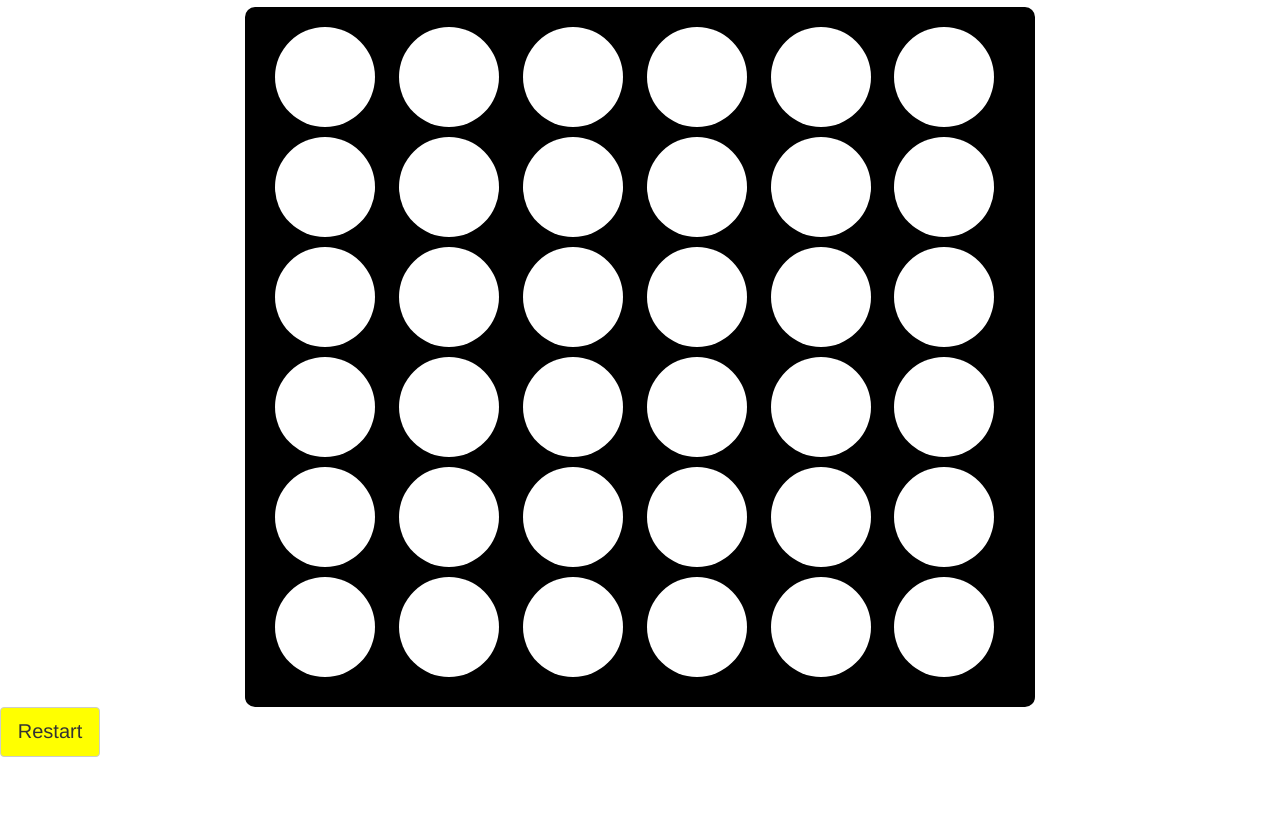
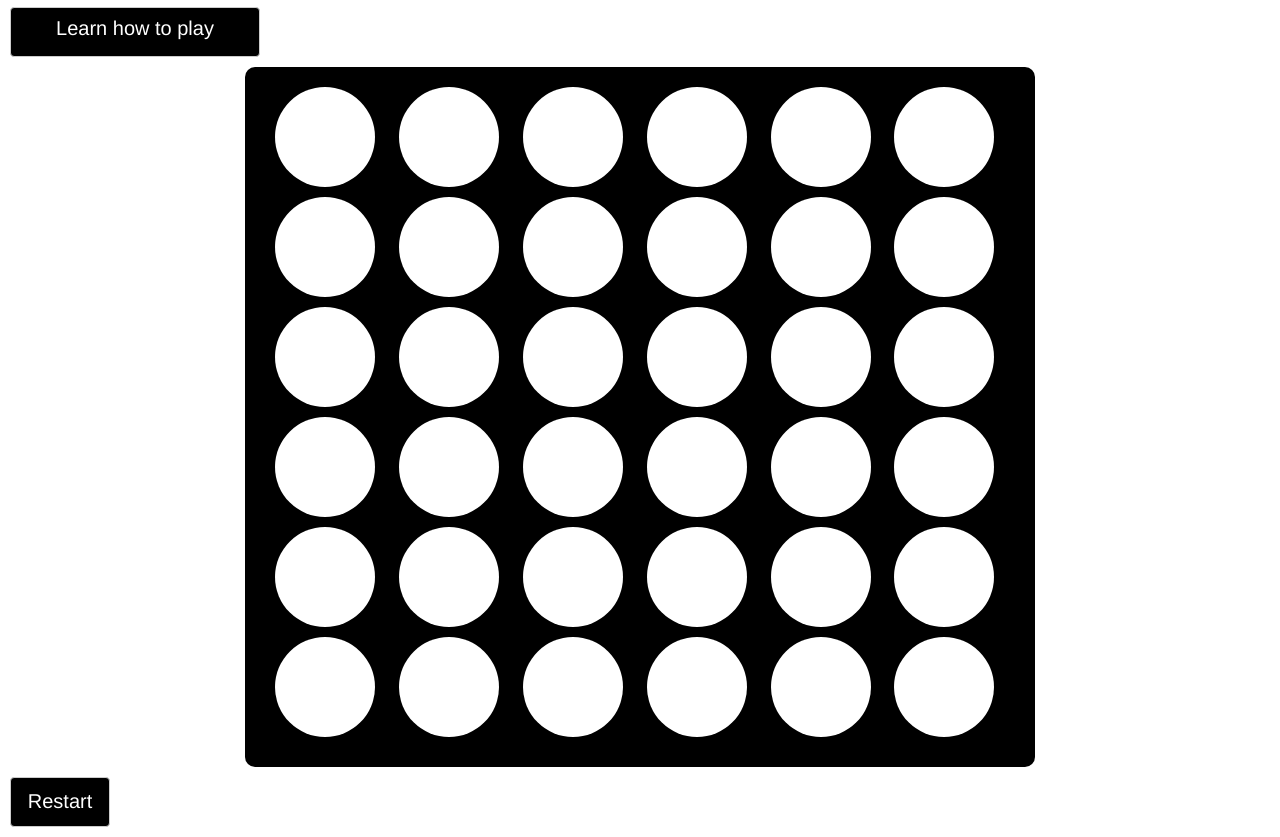
Before and after one commit to jcolairo/sg-project-1, a website: page index.html in a window 1280 px wide. Shown: the part 63-900 px from the top of the page. Before the commit the page ends 820 px from the top, so only its background shows below. Drawn offline with nearby package versions, Linux system fonts and the light colour scheme.

Commit message:
added learn how to play page

```diff
--- a/homepage.css
+++ b/homepage.css
@@ -1,5 +1,5 @@
 .space {
-  margin: 100px;
+  margin: 50px;
   display: block;
 }
 .text {
@@ -7,4 +7,12 @@
 }
 .btn {
   margin: 10px;
+  width: 275px;
+  display: block;
+  text-align: center;
+  height: 50px;
+  font-size: 20px;
+  background: black;
+  color: white;
+  margin: 10px;
 }
--- a/index.html
+++ b/index.html
@@ -14,6 +14,16 @@
 <body>
 
   <h1>Connect 4</h1>
+
+  <!-- This is the modal for the info button ##################################### -->
+
+
+    <a class="btn btn-default link" href="homepage.html" role="button">Learn how to play</a>
+
+
+
+  <!--  ###################################################################-->
+
 
 <!-- Container -->
 
--- a/main.css
+++ b/main.css
@@ -25,7 +25,19 @@ h1 {
   height: 50px;
   width: 100px;
   font-size: 20px;
-  background: yellow;
+  background: black;
+  color: white;
+  margin: 10px;
+}
+.link {
+  display: block;
+  text-align: center;
+  height: 50px;
+  width: 250px;
+  font-size: 20px;
+  background: black;
+  color: white;
+  margin: 10px;
 }
 .column1 {
   display: inline-block;
```
Also changed, not shown: homepage.html (+11 -7 lines).
